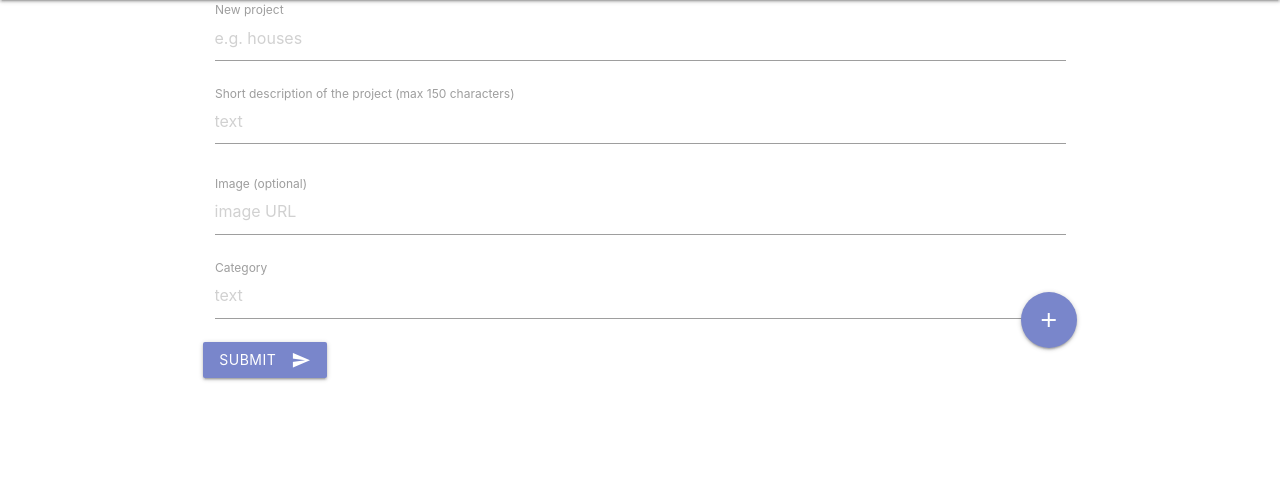
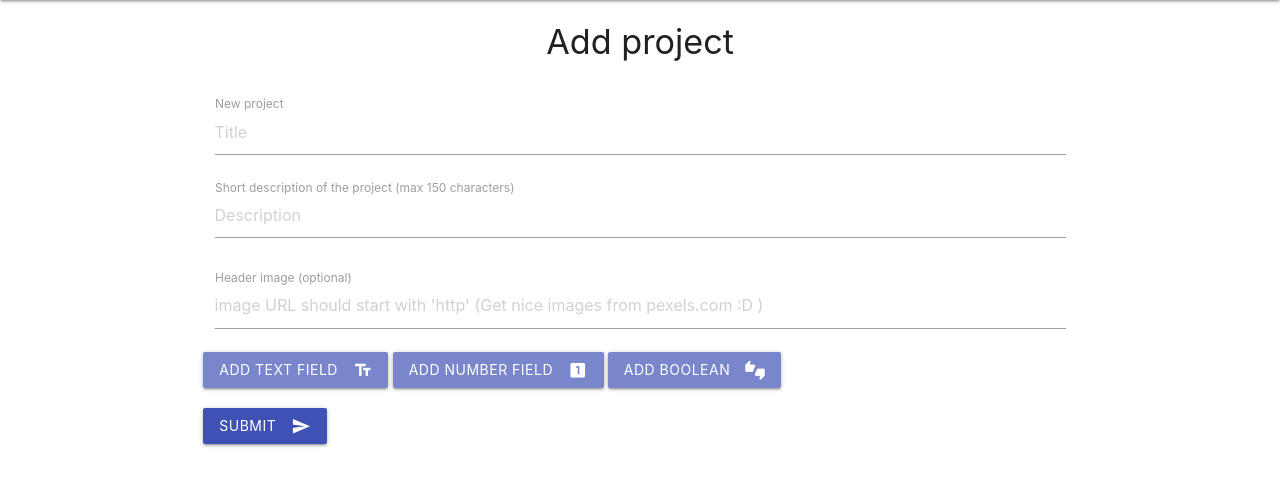
Before and after one commit to Code-Institute-Submissions/project-flask-app, a Flask app: page /add in a window 1280 px wide. Shown: the part 64-550 px from the top of the page. Run offline with Flask 2, Linux system fonts and the light colour scheme; some libraries are stand-ins or nearby versions.

Commit message:
Added new fields for the add project form

```diff
--- a/static/css/style.css
+++ b/static/css/style.css
@@ -39,19 +39,6 @@
     margin: 0 auto;
 }
 
-.sub_btn {
-    text-align: left;
-}
-
-.add_btn {
-    text-align: right;
-}
-
-#btnAddprojectCategory {
-    position: relative;
-    top: -50px;
-}
-
 .show-cases-project-description {
     margin: 20px;
 }
--- a/static/js/script.js
+++ b/static/js/script.js
@@ -1,11 +1,25 @@
 $(document).ready(function() {
     $('.sidenav').sidenav();
 
-    countCategory=0
-    $('#btnAddprojectCategory').click(function() {
-        let newDiv = $('<div class="input-field col s12"><input placeholder="text" id="new_category" type="text" class="validate" name="category'+countCategory+'"><label for="new_category">Category</label></div>');
-        $('#formWrapper').append(newDiv);
-        countCategory+=1
+    countCategoryText=0
+    countCategoryNumber=0
+    countCategoryBoolean=0
+    $('#btnAddprojectCategoryText').click(function() {
+        let newDivText = $('<div class="input-field col s12"><input placeholder="text" maxlength="40" id="new_category" type="text" class="validate" name="textcategory'+countCategoryText+'"><label for="new_category">Category title (text)</label></div>');
+        $('#formWrapper').append(newDivText);
+        countCategoryText+=1
+    });
+
+    $('#btnAddprojectCategoryNumber').click(function() {
+        let newDivNumber = $('<div class="input-field col s12"><input maxlength="40" placeholder="text" id="new_category" type="text" class="validate" name="numbercategory'+countCategoryNumber+'"><label for="new_category">Category title (number)</label></div>');
+        $('#formWrapper').append(newDivNumber);
+        countCategoryNumber+=1
+    });
+
+    $('#btnAddprojectCategoryBoolean').click(function() {
+        let newDivBoolean = $('<div class="input-field col s12"><input maxlength="40" placeholder="text" id="new_category" type="text" class="validate" name="booleancategory'+countCategoryBoolean+'"><label for="new_category">Category title (boolean)</label></div>');
+        $('#formWrapper').append(newDivBoolean);
+        countCategoryBoolean+=1
     });
 
     $('.btnRemoveprojectCategory').click(function() {
--- a/templates/addproject.html
+++ b/templates/addproject.html
@@ -1,39 +1,43 @@
 {% extends "base.html" %} {% block content%}
 
 <div class="container">
+    <div class="row center-align">
+        <h4>Add project</h4>
+    </div>
     <div class="row">
         <form class="col s12" method="POST">
 
             <div id="formWrapper">
-
                 <div class="input-field col s12">
-                    <input placeholder="e.g. houses" id="new_project" type="text" class="validate" name="project">
+                    <input placeholder="Title" id="new_project" type="text" class="validate" name="project">
                     <label for="new_project">New project</label>
                 </div>
                 <div class="input-field col s12">
-                    <textarea placeholder="text" id="new_category" type="text" class="materialize-textarea" name="description" maxlength="150"></textarea>
+                    <textarea placeholder="Description" id="new_category" type="text" class="materialize-textarea" name="description" maxlength="150"></textarea>
                     <label for="new_category">Short description of the project (max 150 characters)</label>
                 </div>
                 <div class="input-field col s12">
-                    <input placeholder="image URL" id="new_category" type="text" class="validate" name="image">
-                    <label for="new_category">Image (optional)</label>
+                    <input placeholder="image URL should start with 'http' (Get nice images from pexels.com :D )" id="new_category" type="text" class="validate" name="image">
+                    <label for="new_category">Header image (optional)</label>
                 </div>
-                <div class="input-field col s12">
-                    <input placeholder="text" id="new_category" type="text" class="validate" name="category">
-                    <label for="new_category">Category</label>
+            </div>
+            <div class="row">
+                <div class='col s12>'>
+                    <a id="btnAddprojectCategoryText" class="waves-effect waves-light indigo lighten-2 btn"><i class="material-icons right">text_fields</i>Add text field</a>
+                    <a id="btnAddprojectCategoryNumber" class="waves-effect waves-light indigo lighten-2 btn"><i class="material-icons right">looks_one</i>Add number field</a>
+                    <a id="btnAddprojectCategoryBoolean" class="waves-effect waves-light indigo lighten-2 btn"><i class="material-icons right">thumbs_up_down</i>Add boolean</a>
                 </div>
             </div>
             <div class="row ">
-                <div class="col s6 sub_btn">
-            <button class="btn waves-effect waves-light indigo lighten-2" type="submit">Submit
-            <i class="material-icons right">send</i>
-            </button>
+                <div class="col s12 sub_btn">
+                    <button class="btn waves-effect waves-light indigo" type="submit">Submit
+                    <i class="material-icons right">send</i>
+                    </button>
+                </div>
             </div>
-            <div class="col s6 add_btn">
-            <a id="btnAddprojectCategory" class="indigo lighten-2 btn-floating btn-large waves-effect waves-light red"><i class="material-icons">add</i></a>
-            </div>
-            </div>
-        </form>
+
     </div>
+    </form>
+</div>
 </div>
 {% endblock%}
--- a/templates/editproject.html
+++ b/templates/editproject.html
@@ -26,10 +26,10 @@
             {% endif %} {% endfor %}
 
             <div class="row">
-                 <button class="indigo lighten-2 btn waves-effect waves-light" type="submit">Submit
+                 <button class="indigo btn waves-effect waves-light" type="submit">Submit
             <i class="material-icons right">send</i>
             </button>
-            <button class="indigo lighten-2 btn waves-effect waves-light" type="submit" formaction="{{url_for('delete_project', project_id=project._id, project_title=project.project)}}">Delete
+            <button class="indigo btn waves-effect waves-light" type="submit" formaction="{{url_for('delete_project', project_id=project._id, project_title=project.project)}}">Delete
             <i class="material-icons right">delete</i>
             </button>
 
--- a/templates/editsinglecase.html
+++ b/templates/editsinglecase.html
@@ -17,10 +17,10 @@
             {% endif %} {% endfor %}
 
             <div class="row">
-                <button class="indigo lighten-2 btn waves-effect waves-light" type="submit">Submit
+                <button class="indigo btn waves-effect waves-light" type="submit">Submit
             <i class="material-icons right">send</i>
             </button>
-            <button class="indigo lighten-2 btn waves-effect waves-light" type="submit" formaction="{{url_for('delete_case', project_title=case.project, case_id=case._id)}}">Delete
+            <button class="indigo btn waves-effect waves-light" type="submit" formaction="{{url_for('delete_case', project_title=case.project, case_id=case._id)}}">Delete
             <i class="material-icons right">delete</i>
             </div>
         </form>
--- a/templates/index.html
+++ b/templates/index.html
@@ -10,7 +10,7 @@
         <div class="col l4 m6 s12">
             <div class="card project-cards hoverable">
                 <div class="card-image">
-                    <img class="project-card-img" {% if project.image %} src={{project.image}} {% else %} src="https://images.pexels.com/photos/247772/pexels-photo-247772.jpeg?auto=compress&cs=tinysrgb&dpr=2&h=650&w=940" {% endif %}>
+                    <img class="project-card-img" {% if project.image and project.image[0:4] == "http" %} src={{project.image}} {% else %} src="https://images.pexels.com/photos/247772/pexels-photo-247772.jpeg?auto=compress&cs=tinysrgb&dpr=2&h=650&w=940" {% endif %}>
                     <span class="card-title">{{project.project}}</span>
                     <a href="{{url_for('add_case', project_id=project._id, project_title=project.project)}}" class="indigo lighten-2 btn-floating halfway-fab waves-effect waves-light red"><i class="material-icons">add</i></a>
                 </div>
```
Also changed, not shown: templates/addcase.html (+21 -2 lines).
